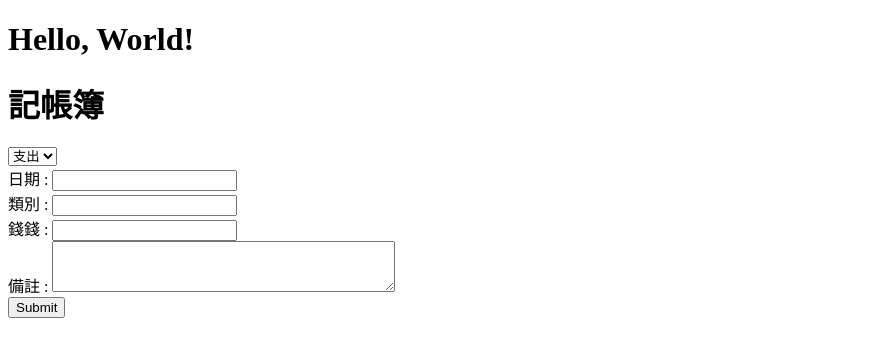
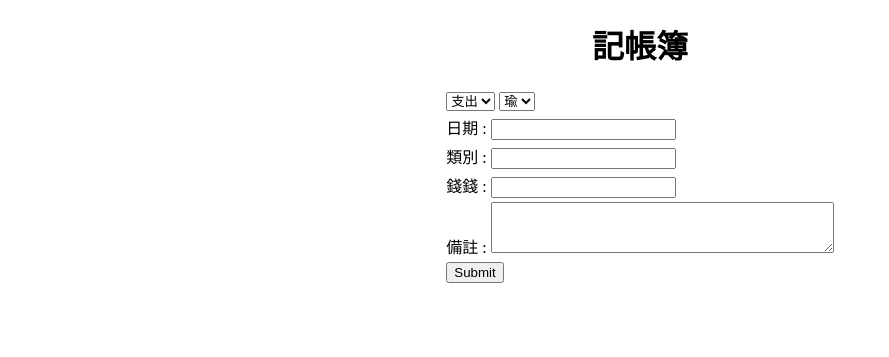
Before and after one commit to ke511081177/accountbook, a Flask app: page / in a window 1280 px wide. Shown: the top 357 px of the page, without its empty margins (0-889 px from the left). Run offline with Flask 2, Linux system fonts and the light colour scheme.

Commit message:
Update index.html

```diff
--- a/templates/index.html
+++ b/templates/index.html
@@ -1,39 +1,63 @@
 <!DOCTYPE html>
-<html>
-  <h1>Hello, World!</h1>
+<meta name="viewport" content="width=device-width,initial-scale=1.0, minimum-scale=1.0, maximum-scale=1.0, user-scalable=no"/
+>
 
+  <center>
   <h1>記帳簿</h1>
   <form method="POST" action="{{url_for('submit')}}">
-  <div>
-    <select name = 'inout'>
+
+  <table>
+    <tr>
+    <td>
+      <select name = 'inout'>
       <option>支出</option>
       <option>收入</option>
-  </select>
-  </div>
-  <div>
-    <label>日期 : </label>
+    </select>
+    <select name = 'who'>
+      <option>瑜</option>
+      <option>昌</option>
+    </select>
+  </td>
+
+</tr>
+
+<tr>
+  <td>
+  <label>日期 : </label>
     <input type = 'text' name="date">
-  </div>
-  <div>
+  </td>
+</tr>
+
+<tr>
+
+  <td>
     <label>類別 : </label>
     <input type = 'text' name="type">
-  </div>
-  <div>
+  </td>
+</tr>
+<tr>
+  <td>
     <label>錢錢 :</label>
     <input type = 'text' name="money">
-  </div>
+  </td>
+</tr>
 
-  <div>
+<tr>
+  <td>
     <label>備註 :</label>
     <textarea name="descript"
           rows="3"
           cols="40"
           required> </textarea>
-  </div>
-  <button type="submit" class="btn btn-primary">Submit
-  </button>
+    </td>
+</tr>
+<tr>
+  <td><button type="submit" class="btn btn-primary">Submit</button></td>
+</tr>
+</table>
+</center>
 </form>
-</html>
+<!-- </html> -->
   <!-- <script >
     function submit(){
       var data={
@@ -46,3 +70,5 @@
 
     }
   </script> -->
+
+</meta>
```
